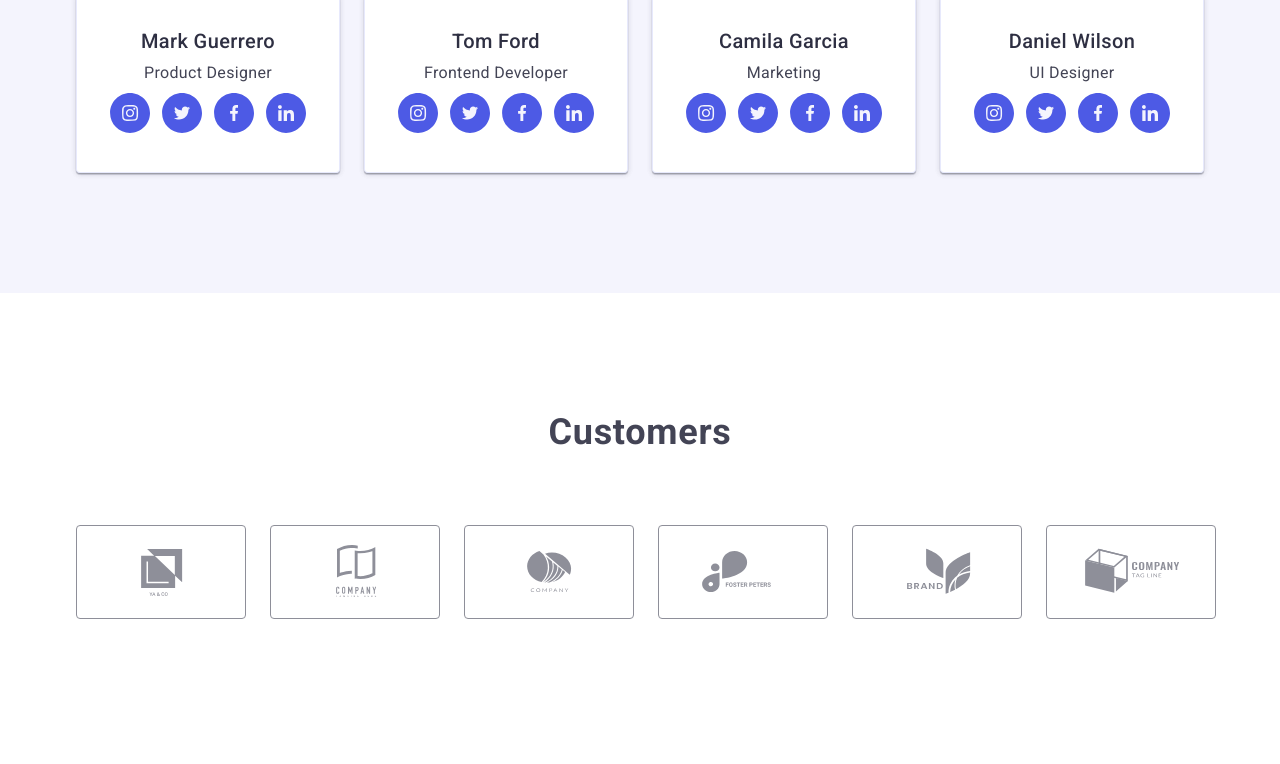
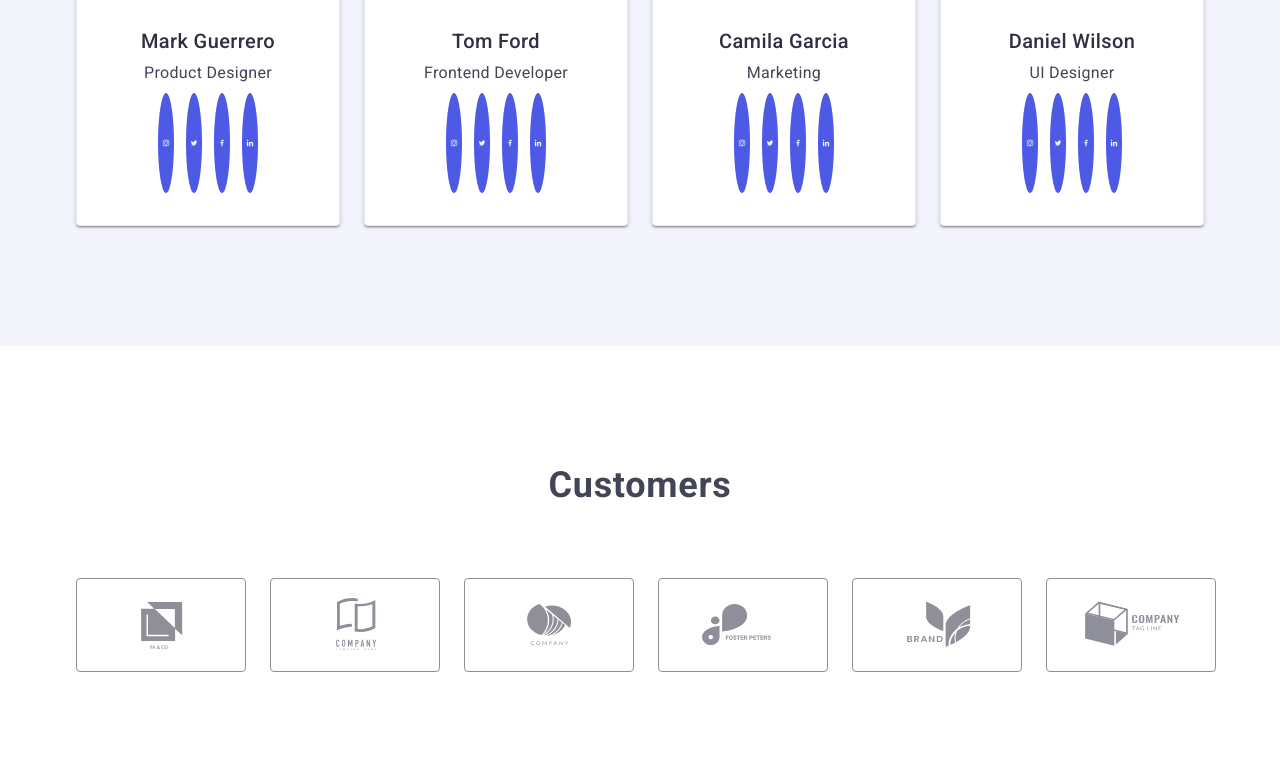
Before and after one commit to AndriiRusyn/goit-markup-hw-04, a plain HTML site: page index.html in a window 1280 px wide. Shown: the part 2196-2960 px from the top of the page. Drawn offline with nearby package versions, Linux system fonts and the light colour scheme.

Commit message:
fixing webpage

```diff
--- a/css/styles.css
+++ b/css/styles.css
@@ -341,15 +341,15 @@ img {
   0px 2px 1px rgba(46, 47, 66, 0.08);
 }
 
-/* .socials-link {
+.socials-link {
     display: flex;
     justify-content: center;
     align-items: center;
+    height: 100px;
     width: 100x;
-    height: 100px;
     background-color: var(--Primary-Brand-IRIS);
     border-radius: 50%;
-} */
+}
 
 .team-image {
   border-radius: 0px 0px 4px 4px;
--- a/index.html
+++ b/index.html
@@ -181,28 +181,28 @@
                   <ul class="socials list">
                             <li class="socials-list">
                                 <a class="socials-link link" href="https://instagram.com" target="_blank" rel="noopener noreferrer" aria-label="Instagram icon">
-                                 <svg class="social-icon" width="40" height="40">
+                                 <svg class="social-icon" width="16" height="16">
                                      <use href="./images/sprite.svg#instagram"></use>
                                  </svg>
                                 </a>
                             </li>
                             <li class="socials-list">
                                 <a class="socials-link link" href="https://twitter.com" target="_blank" rel="noopener noreferrer" aria-label="Twitter icon">
-                                    <svg class="social-icon" width="40" height="40">
+                                    <svg class="social-icon" width="16" height="16">
                                         <use href="./images/sprite.svg#twitter"></use>
                                     </svg>
                                 </a>
                             </li>
                             <li class="socials-list">
                                 <a class="socials-link link" href="https://facebook.com" target="_blank" rel="noopener noreferrer" aria-label="Facebook icon">
-                                    <svg class="social-icon" width="40" height="40">
+                                    <svg class="social-icon" width="16" height="16">
                                         <use href="./images/sprite.svg#facebook"></use>
                                     </svg>
                                 </a>
                             </li>
                             <li class="socials-list">
                                 <a class="socials-link link" href="https://linkedin.com" target="_blank" rel="noopener noreferrer" aria-label="Linkedin icon">
-                                    <svg class="social-icon" width="40" height="40">
+                                    <svg class="social-icon" width="16" height="16">
                                         <use href="./images/sprite.svg#linkedin"></use>
                                     </svg>
                                 </a>
@@ -224,28 +224,28 @@
                   <ul class="socials list">
                             <li class="socials-list">
                                 <a class="socials-link link" href="https://instagram.com" target="_blank" rel="noopener noreferrer" aria-label="Instagram icon">
-                                 <svg class="social-icon" width="40" height="40">
+                                 <svg class="social-icon" width="16" height="16">
                                      <use href="./images/sprite.svg#instagram"></use>
                                  </svg>
                                 </a>
                             </li>
                             <li class="socials-list">
                                 <a class="socials-link link" href="https://twitter.com" target="_blank" rel="noopener noreferrer" aria-label="Twitter icon">
-                                    <svg class="social-icon" width="40" height="40">
+                                    <svg class="social-icon" width="16" height="16">
                                         <use href="./images/sprite.svg#twitter"></use>
                                     </svg>
                                 </a>
                             </li>
                             <li class="socials-list">
                                 <a class="socials-link link" href="https://facebook.com" target="_blank" rel="noopener noreferrer" aria-label="Facebook icon">
-                                    <svg class="social-icon" width="40" height="40">
+                                    <svg class="social-icon" width="16" height="16">
                                         <use href="./images/sprite.svg#facebook"></use>
                                     </svg>
                                 </a>
                             </li>
                             <li class="socials-list">
                                 <a class="socials-link link" href="https://linkedin.com" target="_blank" rel="noopener noreferrer" aria-label="Linkedin icon">
-                                    <svg class="social-icon" width="40" height="40">
+                                    <svg class="social-icon" width="16" height="16">
                                         <use href="./images/sprite.svg#linkedin"></use>
                                     </svg>
                                 </a>
@@ -266,28 +266,28 @@
                   <ul class="socials list">
                             <li class="socials-list">
                                 <a class="socials-link link" href="https://instagram.com" target="_blank" rel="noopener noreferrer" aria-label="Instagram icon">
-                                 <svg class="social-icon" width="40" height="40">
+                                 <svg class="social-icon" width="16" height="16">
                                      <use href="./images/sprite.svg#instagram"></use>
                                  </svg>
                                 </a>
                             </li>
                             <li class="socials-list">
                                 <a class="socials-link link" href="https://twitter.com" target="_blank" rel="noopener noreferrer" aria-label="Twitter icon">
-                                    <svg class="social-icon" width="40" height="40">
+                                    <svg class="social-icon" width="16" height="16">
                                         <use href="./images/sprite.svg#twitter"></use>
                                     </svg>
                                 </a>
                             </li>
                             <li class="socials-list">
                                 <a class="socials-link link" href="https://facebook.com" target="_blank" rel="noopener noreferrer" aria-label="Facebook icon">
-                                    <svg class="social-icon" width="40" height="40">
+                                    <svg class="social-icon" width="16" height="16">
                                         <use href="./images/sprite.svg#facebook"></use>
                                     </svg>
                                 </a>
                             </li>
                             <li class="socials-list">
                                 <a class="socials-link link" href="https://linkedin.com" target="_blank" rel="noopener noreferrer" aria-label="Linkedin icon">
-                                    <svg class="social-icon" width="40" height="40">
+                                    <svg class="social-icon" width="16" height="16">
                                         <use href="./images/sprite.svg#linkedin"></use>
                                     </svg>
                                 </a>
@@ -308,28 +308,28 @@
                   <ul class="socials list">
                             <li class="socials-list">
                                 <a class="socials-link link" href="https://instagram.com" target="_blank" rel="noopener noreferrer" aria-label="Instagram icon">
-                                 <svg class="social-icon" width="40" height="40">
+                                 <svg class="social-icon" width="16" height="16">
                                      <use href="./images/sprite.svg#instagram"></use>
                                  </svg>
                                 </a>
                             </li>
                             <li class="socials-list">
                                 <a class="socials-link link" href="https://twitter.com" target="_blank" rel="noopener noreferrer" aria-label="Twitter icon">
-                                    <svg class="social-icon" width="40" height="40">
+                                    <svg class="social-icon" width="16" height="16">
                                         <use href="./images/sprite.svg#twitter"></use>
                                     </svg>
                                 </a>
                             </li>
                             <li class="socials-list">
                                 <a class="socials-link link" href="https://facebook.com" target="_blank" rel="noopener noreferrer" aria-label="Facebook icon">
-                                    <svg class="social-icon" width="40" height="40">
+                                    <svg class="social-icon" width="16" height="16">
                                         <use href="./images/sprite.svg#facebook"></use>
                                     </svg>
                                 </a>
                             </li>
                             <li class="socials-list">
                                 <a class="socials-link link" href="https://linkedin.com" target="_blank" rel="noopener noreferrer" aria-label="Linkedin icon">
-                                    <svg class="social-icon" width="40" height="40">
+                                    <svg class="social-icon" width="16" height="16">
                                         <use href="./images/sprite.svg#linkedin"></use>
                                     </svg>
                                 </a>
```
